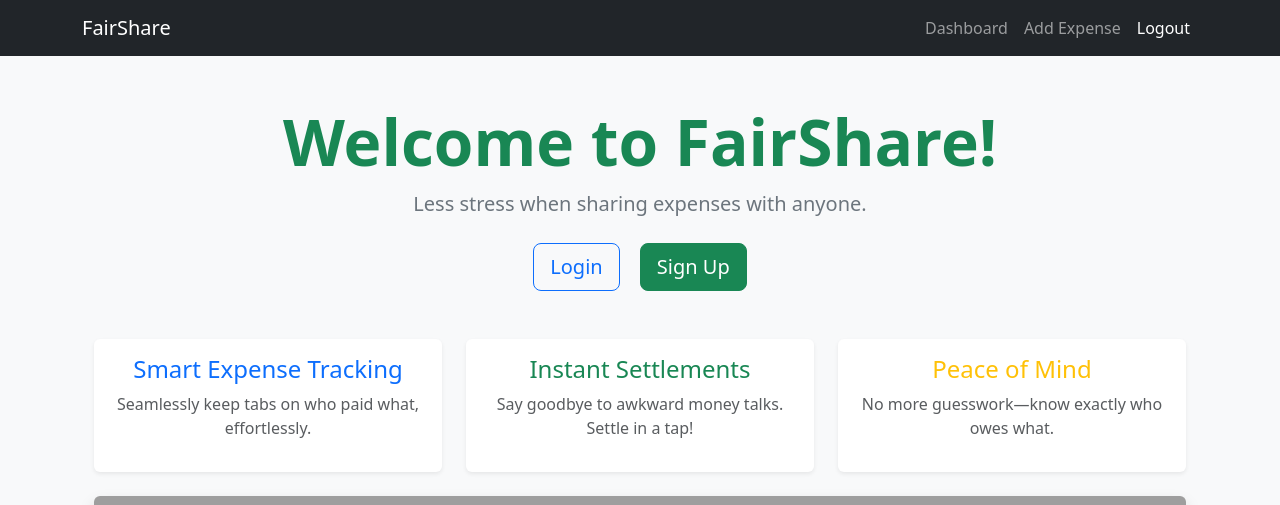
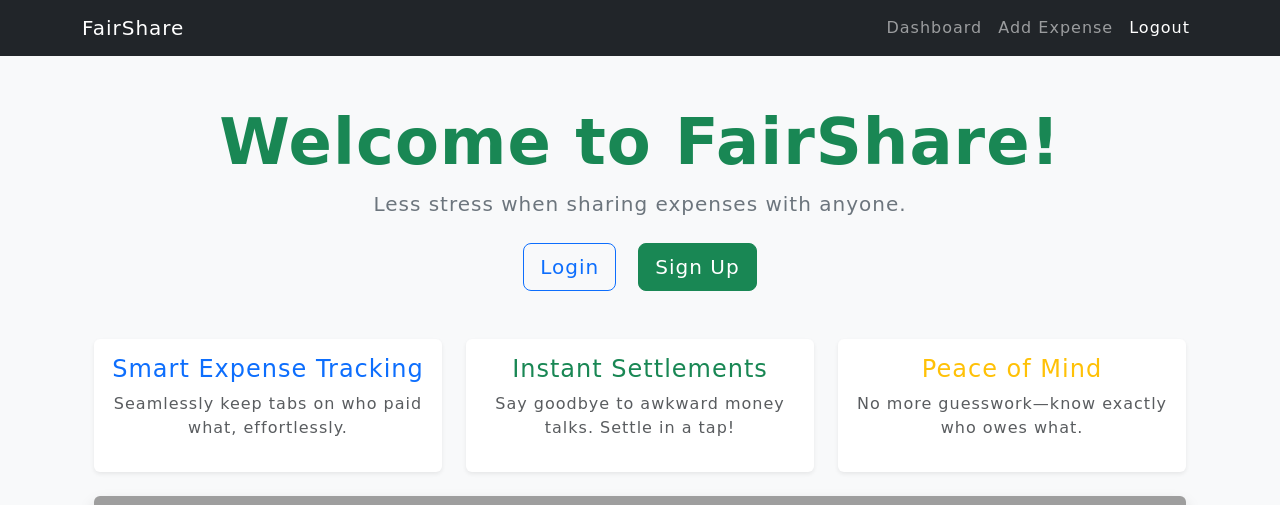
Before and after one commit to narmadha-raghu/fairshare, a Flask app: page / in a window 1280 px wide. Shown: the top 505 px of the page. Run offline with Flask 3, Linux system fonts and the light colour scheme; grey boxes are pictures that could not be loaded.

Commit message:
logout redirection font updated

```diff
--- a/app.py
+++ b/app.py
@@ -118,8 +118,8 @@ def login():
 @login_required
 def logout():
     logout_user()
-    flash('Logged out successfully.', 'info')
-    return redirect(url_for('login'))
+    flash('You have been logged out.', 'success')
+    return redirect(url_for('home'))
 
 
 @app.route('/add_expense', methods=['GET', 'POST'])
--- a/templates/base.html
+++ b/templates/base.html
@@ -1,10 +1,19 @@
-<!DOCTYPE html>
+    <!DOCTYPE html>
 <html lang="en">
 <head>
     <meta charset="UTF-8">
     <meta name="viewport" content="width=device-width, initial-scale=1.0">
     <title>FairShare</title>
     <link href="https://cdn.jsdelivr.net/npm/bootstrap@5.3.0/dist/css/bootstrap.min.css" rel="stylesheet">
+    <style>
+    body {
+        font-family: 'Comic Sans MS', 'Comic Sans', cursive;
+        letter-spacing: 1px;
+    }
+    </style>
+
+
+
 </head>
 <body class="bg-light">
 
--- a/templates/home.html
+++ b/templates/home.html
@@ -2,8 +2,9 @@
 
 {% block content %}
 <div class="container text-center mt-5">
-    <h1 class="display-3 fw-bold text-success">Welcome to FairShare!</h1>
-    <p class="lead text-secondary">Less stress when sharing expenses with anyone.</p>
+    <h1 class="display-3 fw-bold text-success" style="font-weight: 600;">Welcome to FairShare!</h1>
+    <p class="lead text-secondary" style="font-weight: 400;">Less stress when sharing expenses with anyone.</p>
+
 
     <div class="mt-4">
         <a href="{{ url_for('login') }}" class="btn btn-lg btn-outline-primary mx-2">Login</a>
```
